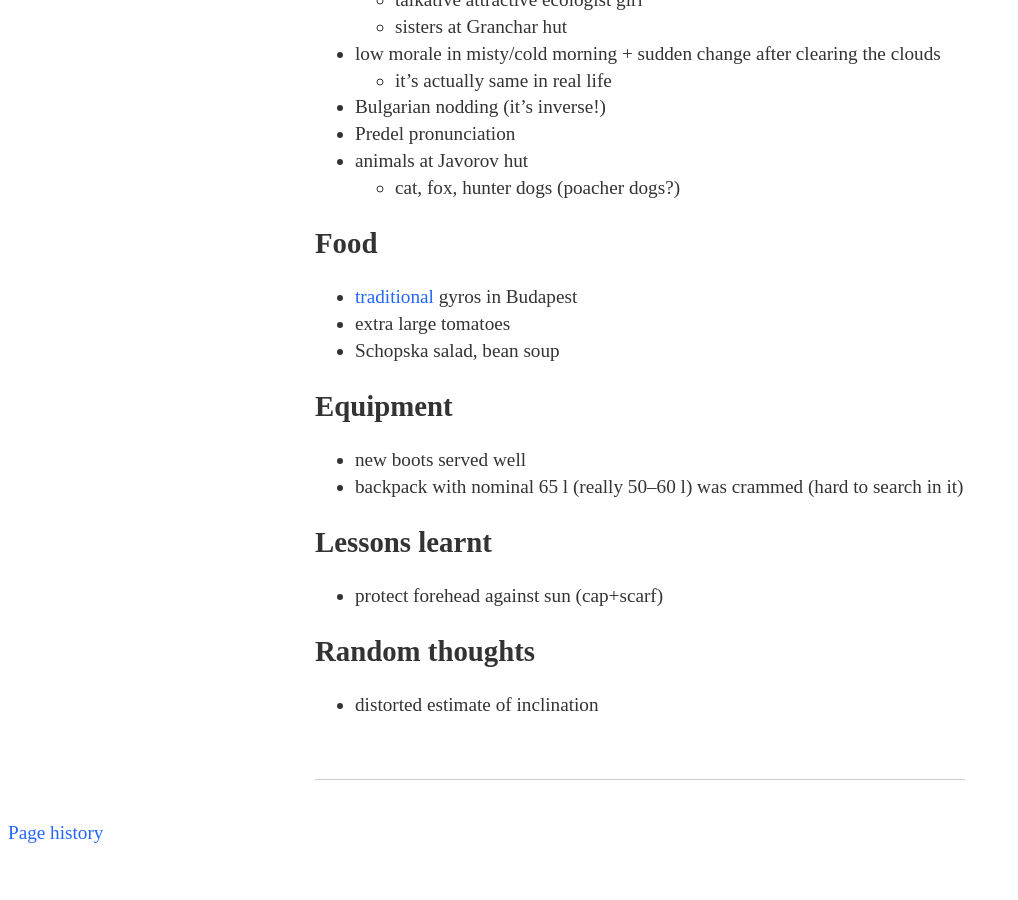
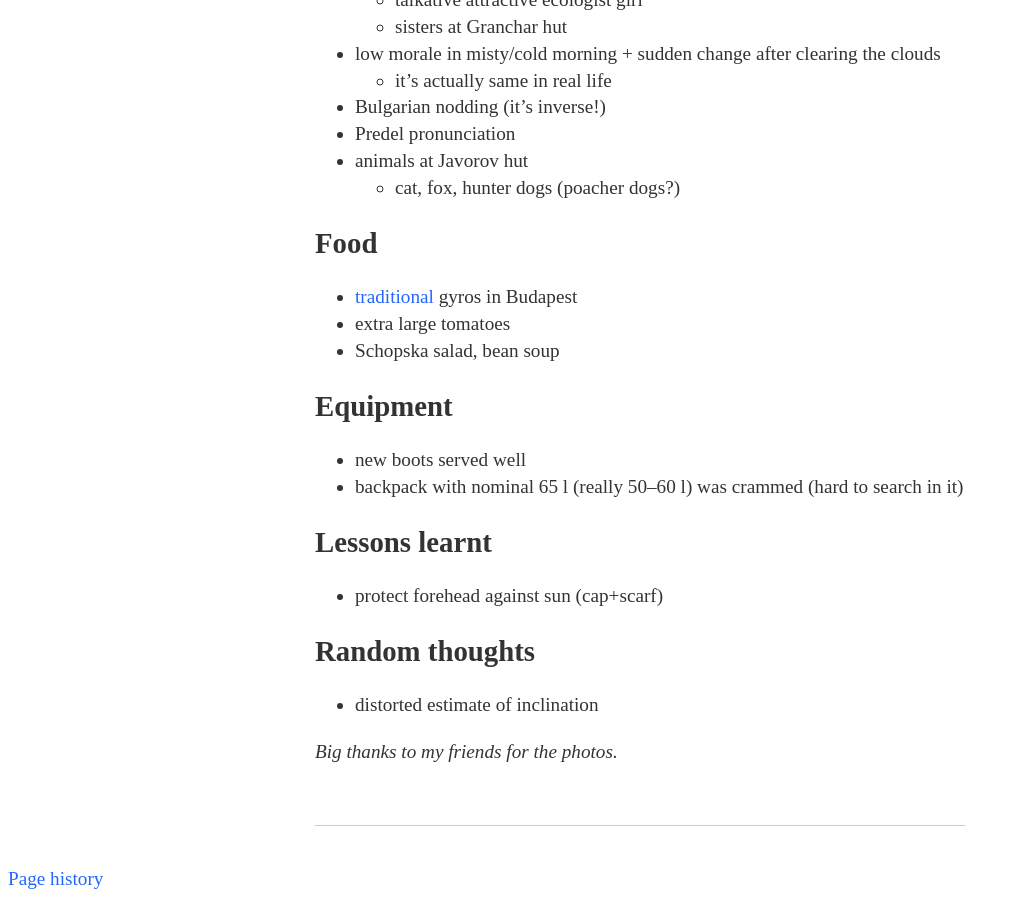
Before and after one commit to Werkov/Werkov.github.io, a Jekyll site: the page built from _posts/2017-08-03-bulgaria.md, in a window 1280 px wide and 900 px high, scrolled down 3852 px. Shown: the whole window, without its empty margins (0-1018 px from the left). Built offline with Jekyll 4.4.1, drawn with Linux system fonts in a browser that asks for light colours; before the commit the page ends 4706 px from its top, so only the background shows below that.

Commit message:
Bulgaria: credits

```diff
--- a/_posts/2017-08-03-bulgaria.md
+++ b/_posts/2017-08-03-bulgaria.md
@@ -150,3 +150,6 @@ tags: travel Bulgaria Serbia Hungary mountains
 ## Random thoughts
 
 - distorted estimate of inclination
+
+
+*Big thanks to my friends for the photos.*
```
